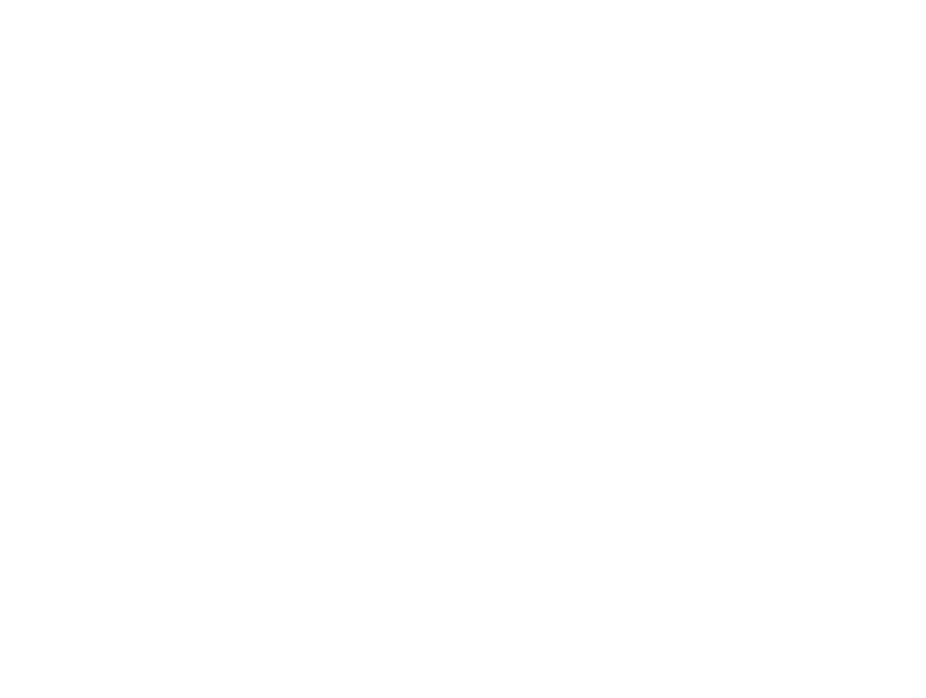
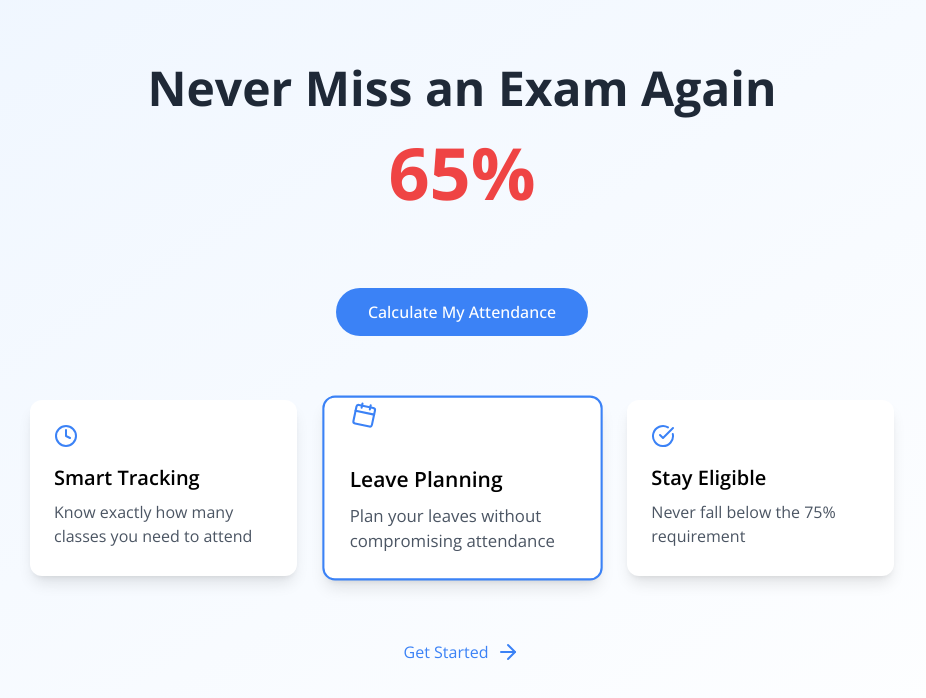
Before and after one commit to iamsaura8h/Student75Pro, a React (Vite) app: page /about in a window 1280 px wide. Before the commit this address had no page. Shown: the top 698 px of the page, without its empty margins (178-1104 px from the left). Built offline with nearby package versions, Linux system fonts and the light colour scheme.

Commit message:
added about page

```diff
--- a/package.json
+++ b/package.json
@@ -10,6 +10,7 @@
     "preview": "vite preview"
   },
   "dependencies": {
+    "framer-motion": "^11.15.0",
     "lucide-react": "^0.469.0",
     "react": "^18.3.1",
     "react-dom": "^18.3.1",
@@ -17,7 +18,7 @@
   },
   "devDependencies": {
     "@eslint/js": "^9.15.0",
-    "@types/react": "^18.3.12",
+    "@types/react": "^18.3.18",
     "@types/react-dom": "^18.3.1",
     "@vitejs/plugin-react": "^4.3.4",
     "autoprefixer": "^10.4.20",
--- a/src/App.tsx
+++ b/src/App.tsx
@@ -4,6 +4,7 @@
 import DSA from './pages/DSA';
 import Roadmaps from './pages/Roadmaps';
 import Development from './pages/Development';
+import About from './pages/About';
 
 const App = () => {
   return (
@@ -14,6 +15,7 @@
         <Route path="/dsa" element={<DSA />} />
         <Route path="/roadmaps" element={<Roadmaps />} />
         <Route path="/development" element={<Development />} />
+        <Route path="/about" element={<About />} />
       </Routes>
     </Router>
   );
--- a/src/components/Navbar.tsx
+++ b/src/components/Navbar.tsx
@@ -8,7 +8,7 @@
     { label: 'Roadmaps', href: 'roadmaps' },
     { label: 'DSA', href: ' dsa' },
     { label: 'Development', href: 'development' },
-    { label: 'Contact', href: 'contact' }
+    { label: 'About', href: 'about' }
   ];
 
   return (
--- a/src/components/ShortAC.tsx
+++ b/src/components/ShortAC.tsx
@@ -106,7 +106,7 @@
     };
 
     return (
-      <div className="bg-white rounded-lg shadow-sm p-6 mt-6 pt-4 space-y-4">
+      <div className="bg-white rounded-lg shadow-sm p-6 mt-6 pt-4 space-y-4 font-sans">
         <div className="grid grid-cols-1 md:grid-cols-2 gap-4">
           <div className="bg-blue-50 p-4 rounded-lg">
             <h3 className="text-lg font-semibold text-blue-800 mb-2">Current Performance</h3>
@@ -175,7 +175,7 @@
 
   return (
     <div className="md:min-h-screen pt-8 pb-3 px-2">
-      <div className="w-full max-w-2xl mx-auto bg-white rounded-2xl border-2 overflow-hidden">
+      <div className="w-full max-w-2xl mx-auto bg-white rounded-2xl shadow-xl overflow-hidden">
         <div className="p-8 space-y-6">
           <div className="bg-blue-50 p-4 rounded-lg border-l-4 border-blue-500">
             <p className="text-gray-700 italic">
--- /dev/null
+++ b/src/pages/About.tsx
@@ -0,0 +1,116 @@
+import { useState, useEffect } from 'react';
+import { ArrowRight, Calendar, Clock, CheckCircle, X } from 'lucide-react';
+
+const About = () => {
+  const [count, setCount] = useState(75);
+  const [showAlert, setShowAlert] = useState(false);
+  const [activeSection, setActiveSection] = useState(0);
+
+  useEffect(() => {
+    const timer = setInterval(() => {
+      setCount(prev => {
+        if (prev === 75) return 65;
+        if (prev === 65) return 85;
+        return 75;
+      });
+    }, 3000);
+
+    return () => clearInterval(timer);
+  }, []);
+
+  const features = [
+    {
+      title: "Smart Tracking",
+      description: "Know exactly how many classes you need to attend",
+      icon: <Clock className="w-6 h-6" />
+    },
+    {
+      title: "Leave Planning",
+      description: "Plan your leaves without compromising attendance",
+      icon: <Calendar className="w-6 h-6" />
+    },
+    {
+      title: "Stay Eligible",
+      description: "Never fall below the 75% requirement",
+      icon: <CheckCircle className="w-6 h-6" />
+    }
+  ];
+
+  useEffect(() => {
+    const interval = setInterval(() => {
+      setActiveSection((prev) => (prev + 1) % features.length);
+    }, 3000);
+    return () => clearInterval(interval);
+  }, []);
+
+  return (
+    <div className="min-h-screen bg-gradient-to-br from-blue-50 to-white">
+      {showAlert && (
+        <div className="fixed top-4 right-4 bg-green-100 p-4 rounded-lg shadow-lg animate-bounce">
+          <div className="flex items-center">
+            <CheckCircle className="text-green-500 mr-2" />
+            <span>You're on track! 👍</span>
+            <X
+              className="ml-4 cursor-pointer hover:text-gray-600"
+              onClick={() => setShowAlert(false)}
+            />
+          </div>
+        </div>
+      )}
+
+      <div className="max-w-4xl mx-auto px-4 py-16">
+        <div className="text-center mb-16 space-y-6">
+          <h1 className="text-5xl font-bold text-gray-800 animate-fade-in">
+            Never Miss an Exam Again
+          </h1>
+
+          <div className="relative h-32 overflow-hidden">
+            <div className="text-7xl font-bold transition-all duration-500 ease-in-out"
+                 style={{
+                   color: count < 75 ? '#EF4444' : '#10B981',
+                   transform: `translateY(${count === 75 ? '0' : count < 75 ? '100%' : '-100%'}px)`,
+                 }}>
+              {count}%
+            </div>
+          </div>
+
+          <button
+            onClick={() => setShowAlert(true)}
+            className="bg-blue-500 text-white px-8 py-3 rounded-full font-medium
+                     hover:bg-blue-600 transform transition-all duration-300 hover:scale-105
+                     focus:outline-none focus:ring-2 focus:ring-blue-500 focus:ring-opacity-50"
+          >
+            Calculate My Attendance
+          </button>
+        </div>
+
+        <div className="grid md:grid-cols-3 gap-8">
+          {features.map((feature, index) => (
+            <div
+              key={feature.title}
+              className={`bg-white p-6 rounded-xl shadow-lg transform transition-all duration-500
+                        ${index === activeSection ? 'scale-105 border-2 border-blue-500' : 'scale-100'}
+                        hover:scale-105`}
+            >
+              <div className={`text-blue-500 mb-4 transition-all duration-500
+                            ${index === activeSection ? 'rotate-12' : 'rotate-0'}`}>
+                {feature.icon}
+              </div>
+              <h3 className="text-xl font-semibold mb-2">{feature.title}</h3>
+              <p className="text-gray-600">{feature.description}</p>
+            </div>
+          ))}
+        </div>
+
+        <div className="mt-16 text-center">
+          <div className="inline-flex items-center text-blue-500 cursor-pointer group">
+            <span className="mr-2">Get Started</span>
+            <ArrowRight className="transform transition-transform group-hover:translate-x-2" />
+          </div>
+        </div>
+      </div>
+    </div>
+  );
+};
+
+export default About;
--- a/src/pages/Calculation.tsx
+++ b/src/pages/Calculation.tsx
@@ -1,4 +1,3 @@
-// import Calendar from "../components/Calendar";
 import ShortAC from "../components/ShortAC";
 
 function Calculation() {
--- a/src/pages/LandingPage2.tsx
+++ b/src/pages/LandingPage2.tsx
@@ -2,6 +2,7 @@
 
 import Hero from "../components/Hero";
 import Navbar from "../components/Navbar";
+import About from "./About";
 import Calculation from "./Calculation";
 
 function LandingPage2(){
@@ -9,6 +10,7 @@
         <>
         <Navbar />
         <Hero  />
+        <About />
         <Calculation />
         </>
     )
```
Also changed, not shown: public/saurabh.jpg (added), 1 other file (tests, documents, lock files or other folders).
